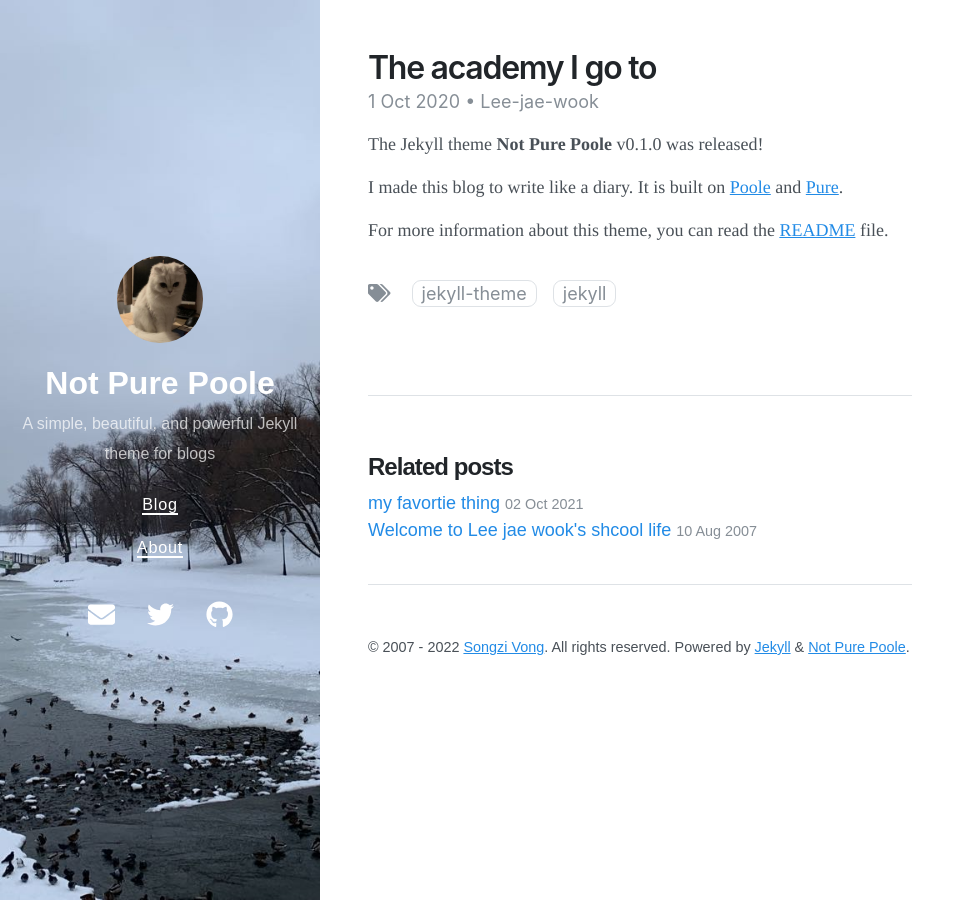
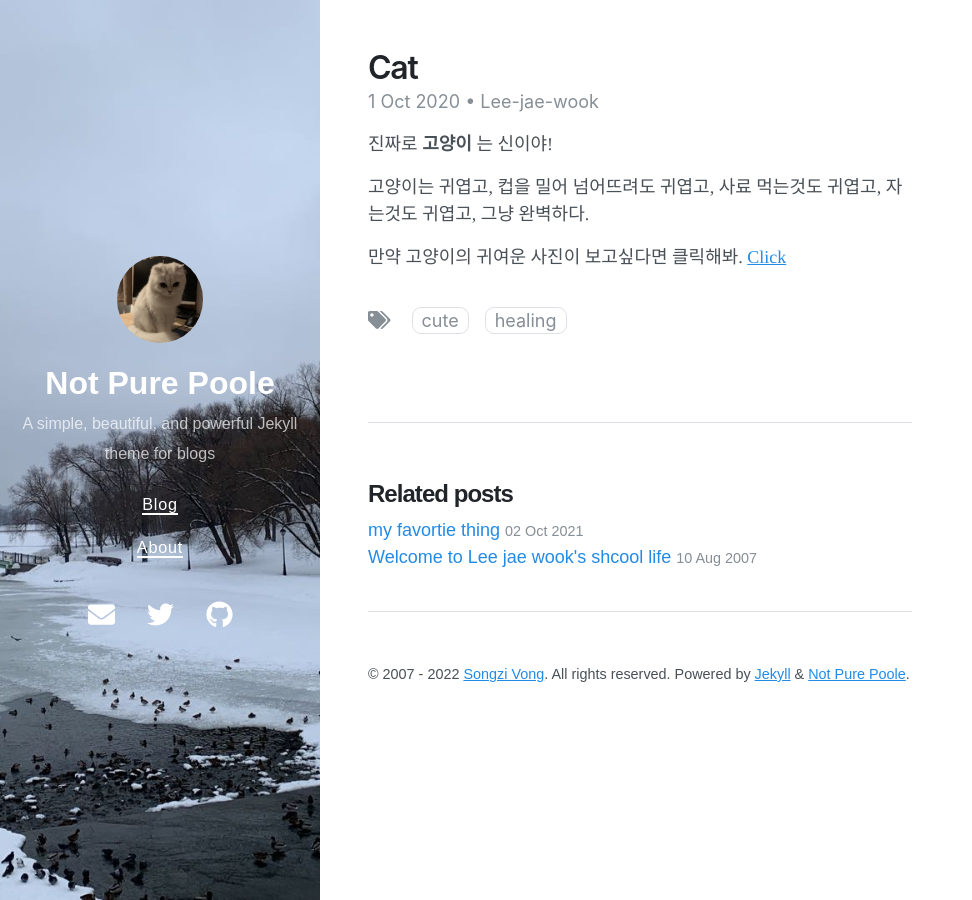
Before and after one commit to limegum07/limegum07.github.io, a Jekyll site: the page built from _posts/2020-10-01-releasing-not-pure-poole-v0-1-0.md, in a window 1280 px wide. Shown: the whole page, without its empty margins (0-972 px from the left). Built offline with Jekyll 4.4.1, drawn with Linux system fonts in a browser that asks for light colours; nearby versions of some CDN libraries.

Commit message:
Update 2020-10-01-releasing-not-pure-poole-v0-1-0.md

```diff
--- a/_posts/2020-10-01-releasing-not-pure-poole-v0-1-0.md
+++ b/_posts/2020-10-01-releasing-not-pure-poole-v0-1-0.md
@@ -1,14 +1,14 @@
 ---
 layout: post
-title: The academy I go to
+title: Cat
 author: Lee-jae-wook
 tags:
-- jekyll theme
-- jekyll
+- Cute
+- Healing
 date: 2020-10-01 13:56 +0800
 ---
-The Jekyll theme **Not Pure Poole** v0.1.0 was released!
+진짜로 **고양이** 는 신이야!
 
-I made this blog to write like a diary. It is built on [Poole](https://github.com/poole/poole) and [Pure](https://purecss.io/).
+고양이는 귀엽고, 컵을 밀어 넘어뜨려도 귀엽고, 사료 먹는것도 귀엽고, 자는것도 귀엽고, 그냥 완벽하다.
 
-For more information about this theme, you can read the [README](https://github.com/vszhub/not-pure-poole/blob/master/README.md) file.
+만약 고양이의 귀여운 사진이 보고싶다면 클릭해봐. [Click](https://m.blog.naver.com/PostView.naver?isHttpsRedirect=true&blogId=be_looved_&logNo=222096119337)
```
